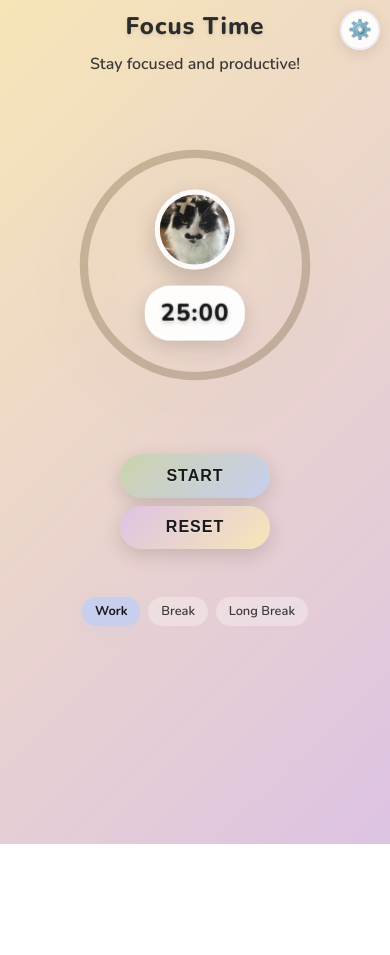
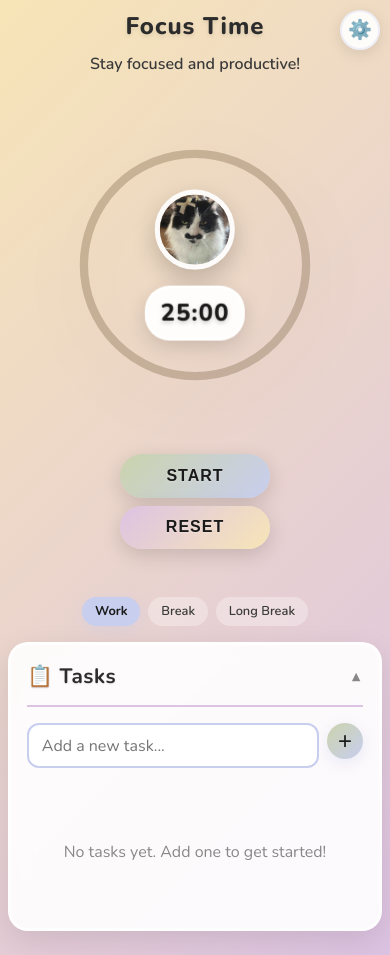
Before and after one commit to T-Raptor/JJ-Pomodoro, a React (Vite) app: page / in a window 390 px wide. Before the commit the page ends 844 px from the top, so only its background shows below. Built offline with nearby package versions, Linux system fonts and the light colour scheme.

Commit message:
Add TodoList component with task management functionality and styles

```diff
--- a/src/components/PomodoroTimer.jsx
+++ b/src/components/PomodoroTimer.jsx
@@ -2,6 +2,7 @@ import { useState, useEffect, useRef } from 'react';
 import katImage from '../assets/kat.jpg';
 import chimeSound from '../assets/chime-alert.mp3';
 import AdminMenu from './AdminMenu';
+import TodoList from './TodoList';
 import './PomodoroTimer.css';
 
 const PomodoroTimer = () => {
@@ -313,14 +314,16 @@ const PomodoroTimer = () => {
           onClick={resetTimer}
         >
           Reset
-        </button>
-      </div>      <div className="session-info">
+        </button>      </div>      <div className="session-info">
         <div className="session-type">
           <span className={!isBreak && !isLongBreak ? 'active' : ''}>Work</span>
           <span className={isBreak ? 'active' : ''}>Break</span>
           <span className={isLongBreak ? 'active' : ''}>Long Break</span>
         </div>
       </div>
+
+      {/* Todo List Component */}
+      <TodoList />
     </div>
   );
 };
--- /dev/null
+++ b/src/components/TodoList.css
@@ -0,0 +1,274 @@
+/* Todo List styles matching the Pomodoro Timer aesthetic */
+
+.todo-container {
+  width: 100%;
+  max-width: 500px;
+  background: rgba(255, 255, 255, 0.9);
+  border-radius: 20px;
+  padding: 1.5rem;
+  box-shadow: 0 10px 30px rgba(0, 0, 0, 0.1);
+  margin: 2rem auto;
+  border: 3px solid rgba(255, 255, 255, 0.7);
+  backdrop-filter: blur(10px);
+  transition: all 0.3s ease;
+}
+
+.todo-header {
+  display: flex;
+  justify-content: space-between;
+  align-items: center;
+  padding-bottom: 0.8rem;
+  margin-bottom: 1rem;
+  border-bottom: 2px solid var(--thistle);
+  cursor: pointer;
+}
+
+.todo-header h2 {
+  color: #2c2c2c;
+  margin: 0;
+  font-size: 1.8rem;
+  font-weight: 700;
+  letter-spacing: 0.5px;
+  text-shadow: 0 1px 2px rgba(0, 0, 0, 0.1);
+}
+
+.expand-icon {
+  color: #888;
+  font-size: 0.9rem;
+  transition: transform 0.3s ease;
+}
+
+.expand-icon.expanded {
+  transform: rotate(180deg);
+}
+
+.todo-form {
+  display: flex;
+  gap: 0.5rem;
+  margin-bottom: 1.5rem;
+}
+
+.todo-input {
+  flex: 1;
+  padding: 0.8rem 1rem;
+  border: 2px solid var(--periwinkle);
+  border-radius: 12px;
+  font-size: 1rem;
+  font-family: 'Nunito', sans-serif;
+  transition: all 0.2s ease;
+}
+
+.todo-input:focus {
+  outline: none;
+  border-color: var(--peach);
+  box-shadow: 0 0 0 2px rgba(255, 198, 151, 0.3);
+}
+
+.add-btn {
+  width: 42px;
+  height: 42px;
+  border-radius: 50%;
+  border: none;
+  background: linear-gradient(135deg, var(--sage) 0%, var(--periwinkle) 100%);
+  color: #1a1a1a;
+  font-size: 1.5rem;
+  display: flex;
+  align-items: center;
+  justify-content: center;
+  cursor: pointer;
+  transition: all 0.2s ease;
+  box-shadow: 0 4px 15px rgba(200, 206, 238, 0.4);
+}
+
+.add-btn:hover {
+  transform: scale(1.05);
+  box-shadow: 0 6px 20px rgba(200, 206, 238, 0.6);
+}
+
+.task-list {
+  max-height: 300px;
+  overflow-y: auto;
+  padding-right: 5px;
+  margin-right: -5px;
+}
+
+.task-list::-webkit-scrollbar {
+  width: 6px;
+}
+
+.task-list::-webkit-scrollbar-track {
+  background: rgba(255, 255, 255, 0.5);
+  border-radius: 10px;
+}
+
+.task-list::-webkit-scrollbar-thumb {
+  background: var(--thistle);
+  border-radius: 10px;
+}
+
+.empty-state {
+  text-align: center;
+  padding: 2rem 0;
+  color: #888;
+  font-style: italic;
+}
+
+.task-item {
+  display: flex;
+  align-items: center;
+  padding: 0.8rem;
+  margin-bottom: 0.8rem;
+  background: rgba(255, 255, 255, 0.7);
+  border-radius: 15px;
+  box-shadow: 0 2px 10px rgba(0, 0, 0, 0.05);
+  transition: all 0.2s ease;
+  animation: task-appear 0.3s ease;
+}
+
+@keyframes task-appear {
+  from {
+    opacity: 0;
+    transform: translateY(10px);
+  }
+  to {
+    opacity: 1;
+    transform: translateY(0);
+  }
+}
+
+.task-item:hover {
+  box-shadow: 0 4px 15px rgba(0, 0, 0, 0.08);
+  transform: translateY(-2px);
+}
+
+.task-item.completed {
+  background: linear-gradient(to right, rgba(255, 255, 255, 0.7), rgba(203, 211, 173, 0.3));
+}
+
+.task-item.completed .task-text {
+  text-decoration: line-through;
+  color: #888;
+}
+
+.task-checkbox {
+  width: 24px;
+  height: 24px;
+  border-radius: 50%;
+  border: 2px solid var(--periwinkle);
+  margin-right: 12px;
+  display: flex;
+  align-items: center;
+  justify-content: center;
+  cursor: pointer;
+  transition: all 0.2s ease;
+  background: rgba(255, 255, 255, 0.8);
+}
+
+.task-item.completed .task-checkbox {
+  background: var(--sage);
+  border-color: var(--sage);
+}
+
+.task-checkbox span {
+  color: white;
+  font-size: 0.9rem;
+  font-weight: bold;
+}
+
+.task-text {
+  flex: 1;
+  font-size: 1rem;
+  transition: all 0.2s ease;
+  cursor: pointer;
+}
+
+.delete-btn {
+  width: 24px;
+  height: 24px;
+  border-radius: 50%;
+  border: none;
+  background: rgba(255, 255, 255, 0.6);
+  color: #888;
+  font-size: 1rem;
+  font-weight: bold;
+  display: flex;
+  align-items: center;
+  justify-content: center;
+  cursor: pointer;
+  transition: all 0.2s ease;
+  opacity: 0.5;
+  margin-left: 8px;
+}
+
+.task-item:hover .delete-btn {
+  opacity: 1;
+}
+
+.delete-btn:hover {
+  background: var(--tea-rose);
+  color: white;
+  transform: rotate(90deg);
+}
+
+/* Responsive styles */
+@media (max-width: 768px) {
+  .todo-container {
+    margin: 1.5rem auto;
+    padding: 1.2rem;
+  }
+
+  .todo-header h2 {
+    font-size: 1.5rem;
+  }
+
+  .task-list {
+    max-height: 250px;
+  }
+}
+
+@media (max-width: 480px) {
+  .todo-container {
+    margin: 1rem auto;
+    padding: 1rem;
+  }
+
+  .todo-header h2 {
+    font-size: 1.3rem;
+  }
+
+  .todo-input {
+    padding: 0.6rem 0.8rem;
+  }
+
+  .add-btn {
+    width: 36px;
+    height: 36px;
+  }
+
+  .task-list {
+    max-height: 200px;
+  }
+
+  .task-item {
+    padding: 0.6rem;
+  }
+
+  .task-checkbox {
+    width: 20px;
+    height: 20px;
+  }
+}
+
+@media (max-width: 320px) {
+  .todo-container {
+    padding: 0.8rem;
+  }
+
+  .todo-header h2 {
+    font-size: 1.1rem;
+  }
+
+  .task-list {
+    max-height: 180px;
+  }
+}
--- /dev/null
+++ b/src/components/TodoList.jsx
@@ -0,0 +1,99 @@
+import { useState, useEffect } from 'react';
+import './TodoList.css';
+
+const TodoList = () => {
+  const [tasks, setTasks] = useState([]);
+  const [newTask, setNewTask] = useState('');
+  const [isExpanded, setIsExpanded] = useState(true);
+
+  // Load tasks from localStorage on component mount
+  useEffect(() => {
+    const storedTasks = localStorage.getItem('pomodoro-tasks');
+    if (storedTasks) {
+      setTasks(JSON.parse(storedTasks));
+    }
+  }, []);
+
+  // Save tasks to localStorage whenever tasks change
+  useEffect(() => {
+    localStorage.setItem('pomodoro-tasks', JSON.stringify(tasks));
+  }, [tasks]);
+
+  // Add a new task
+  const addTask = (e) => {
+    e.preventDefault();
+    if (newTask.trim() === '') return;
+
+    const task = {
+      id: Date.now(),
+      text: newTask,
+      completed: false
+    };
+
+    setTasks([...tasks, task]);
+    setNewTask('');
+  };
+
+  // Toggle task completion
+  const toggleTask = (id) => {
+    setTasks(tasks.map(task =>
+      task.id === id ? { ...task, completed: !task.completed } : task
+    ));
+  };
+
+  // Remove a task
+  const removeTask = (id) => {
+    setTasks(tasks.filter(task => task.id !== id));
+  };
+
+  // Toggle list expansion
+  const toggleExpansion = () => {
+    setIsExpanded(!isExpanded);
+  };
+
+  return (
+    <div className="todo-container">
+      <div className="todo-header" onClick={toggleExpansion}>
+        <h2>📋 Tasks</h2>
+        <span className={`expand-icon ${isExpanded ? 'expanded' : ''}`}>▼</span>
+      </div>
+
+      {isExpanded && (
+        <>
+          <form className="todo-form" onSubmit={addTask}>
+            <input
+              type="text"
+              value={newTask}
+              onChange={(e) => setNewTask(e.target.value)}
+              placeholder="Add a new task..."
+              className="todo-input"
+            />
+            <button type="submit" className="add-btn">+</button>
+          </form>
+
+          <div className="task-list">
+            {tasks.length === 0 ? (
+              <div className="empty-state">
+                <p>No tasks yet. Add one to get started!</p>
+              </div>
+            ) : (
+              tasks.map(task => (
+                <div key={task.id} className={`task-item ${task.completed ? 'completed' : ''}`}>
+                  <div className="task-checkbox" onClick={() => toggleTask(task.id)}>
+                    {task.completed && <span>✓</span>}
+                  </div>
+                  <div className="task-text" onClick={() => toggleTask(task.id)}>
+                    {task.text}
+                  </div>
+                  <button className="delete-btn" onClick={() => removeTask(task.id)}>×</button>
+                </div>
+              ))
+            )}
+          </div>
+        </>
+      )}
+    </div>
+  );
+};
+
+export default TodoList;
```
